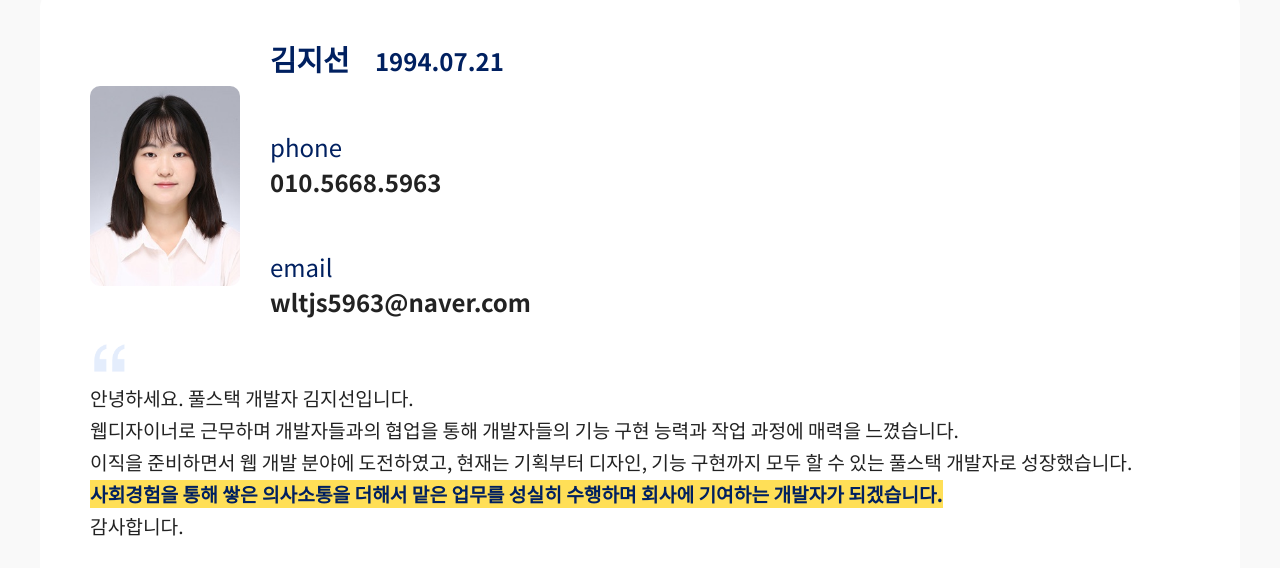
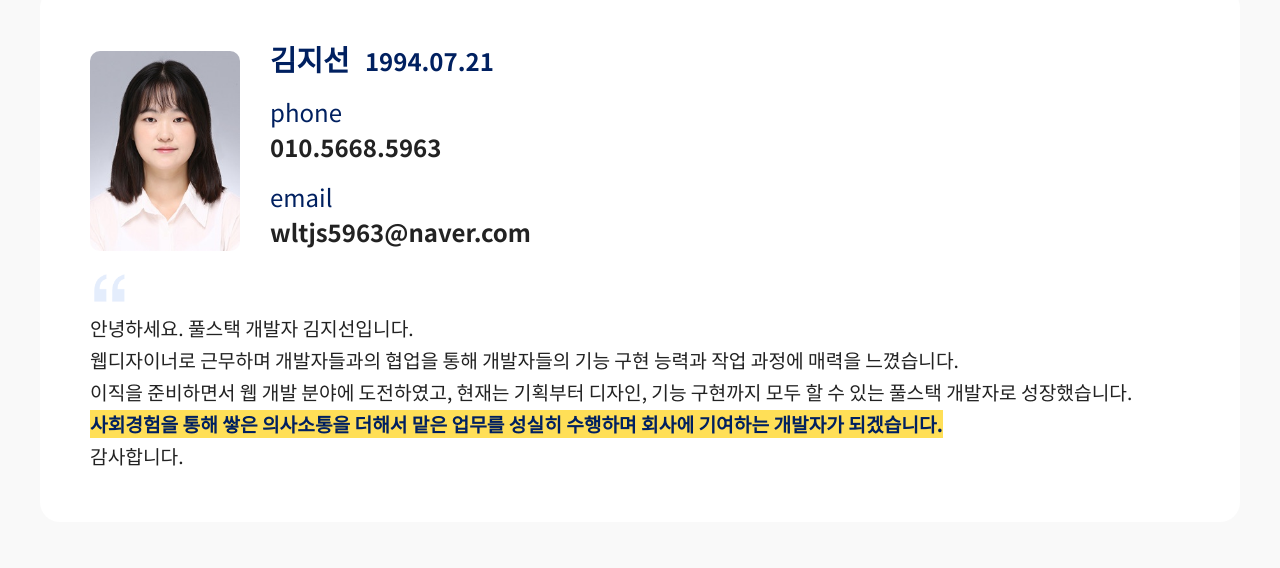
Before and after one commit to kimjisun5963/kimjisun5963.github.io, a plain HTML site: page index.html in a window 1280 px wide. Both pictures are taken after a click on the element "START". Shown: the part 232-800 px from the top of the page. Drawn offline with Linux system fonts and the light colour scheme.

Commit message:
main js 테스트

```diff
--- a/css/style.css
+++ b/css/style.css
@@ -280,7 +280,7 @@ img {
 
 .profile .profile-text .name {
     font-size: 1.8rem;
-    margin-right:20px;
+    margin-right:10px;
 }
 
 .profile .profile-text .etc {
--- a/index.html
+++ b/index.html
@@ -50,8 +50,8 @@
 							<img src="/images/profile.jpg" alt="사진">
 						</div>
 						<div class="profile-text color-main">
-							<strong><span class="name">김지선</span> 1994.07.21</strong><br/>
-							<span class="etc">phone</span> <strong><a href="tel:01056685963">010.5668.5963</a></strong><br/>
+							<strong><span class="name">김지선</span> 1994.07.21</strong>
+							<span class="etc">phone</span> <strong><a href="tel:01056685963">010.5668.5963</a></strong>
 							<span class="etc">email</span> <strong><a href="mailto:wltjs5963@naver.com">wltjs5963@naver.com</a></strong>
 						</div>
 					</div>
--- a/js/main.js
+++ b/js/main.js
@@ -96,7 +96,8 @@ function preparing(){
 window.addEventListener('scroll', function() {
     const header = document.getElementsByClassName('top-header');
     const scrollPosition = window.scrollY;
-
+    console.log("*******");
+    console.log(header);
     const maxScroll = 300;
     const transparency = Math.min(scrollPosition / maxScroll, 0.5);
 
```
